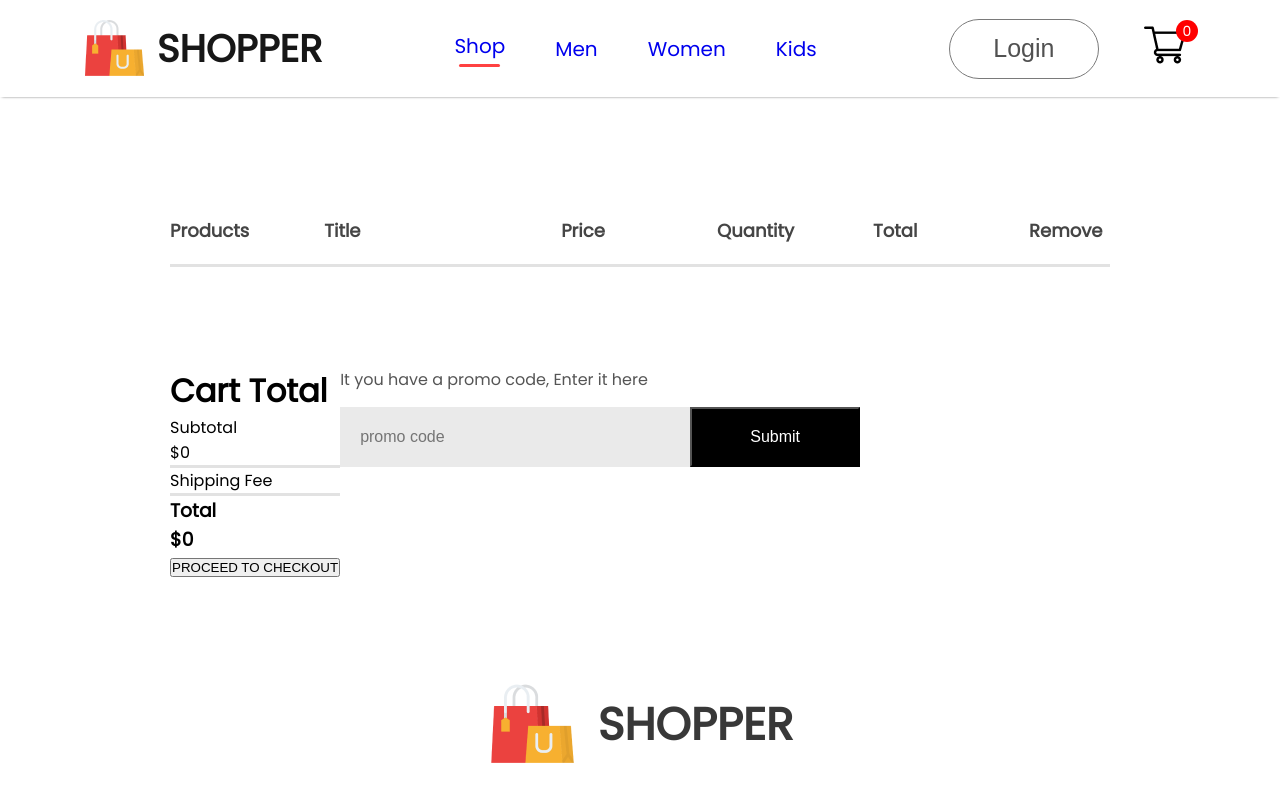
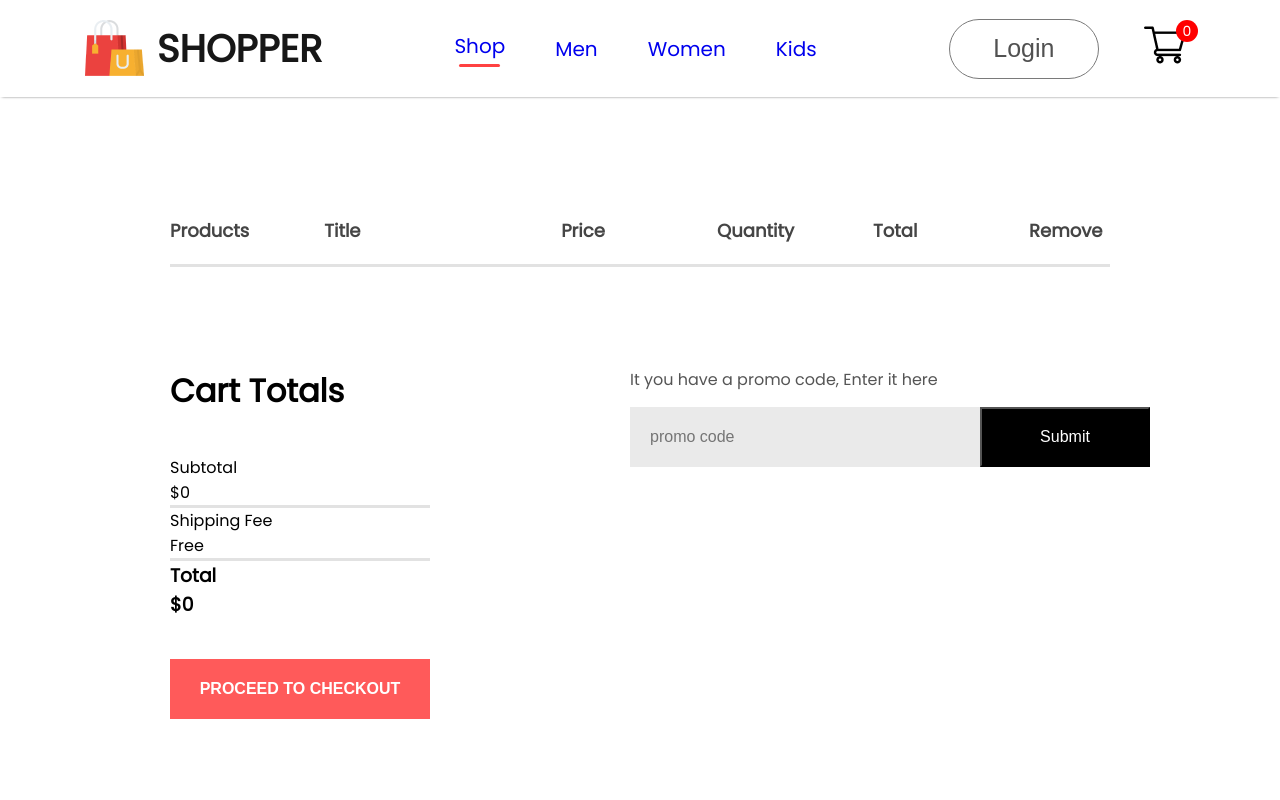
Before and after one commit to PreetamRawat/Greatstack-Shop-App, a React (Create React App) app: page /cart in a window 1280 px wide. Shown: the top 800 px of the page. Built offline with nearby package versions, Linux system fonts and the light colour scheme.

Commit message:
adding cart total in cartitem

```diff
--- a/src/Components/CartItems/CartItems.css
+++ b/src/Components/CartItems/CartItems.css
@@ -18,7 +18,7 @@
 }
 .cartitems-format{
     font-size: 17px;
-    font-weight: 700;
+    font-weight: 500;
 }
 .carticon-product-icon{
     height: 62px;
--- a/src/Components/CartItems/CartItems.jsx
+++ b/src/Components/CartItems/CartItems.jsx
@@ -26,7 +26,7 @@ const CartItems = () => {
           <p>${e.new_price}</p>
           <button className='cartitems-quantity'>{cartItems[e.id]}</button>
           <p>${e.new_price * cartItems[e.id]}</p>
-          <img src={remove_icon} alt="" onClick={()=>{removeFromCart(e.id)}} />
+          <img className='cartitems-remove-icon' src={remove_icon} alt="" onClick={()=>{removeFromCart(e.id)}} />
         </div>
         <hr />
       </div>
@@ -34,8 +34,8 @@ const CartItems = () => {
         return null;
       })}
       <div className="cartitems-down">
-        <div className="c">
-          <h1>Cart Total</h1>
+        <div className="cartitems-total">
+          <h1>Cart Totals</h1>
           <div>
             <div className="cartitems-total-item">
               <p>Subtotal</p>
@@ -44,6 +44,7 @@ const CartItems = () => {
             <hr />
             <div className="cartitems-total-item">
               <p>Shipping Fee</p>
+              <p>Free</p>
             </div>
             <hr />
             <div className="cartitems-total-item">
```
